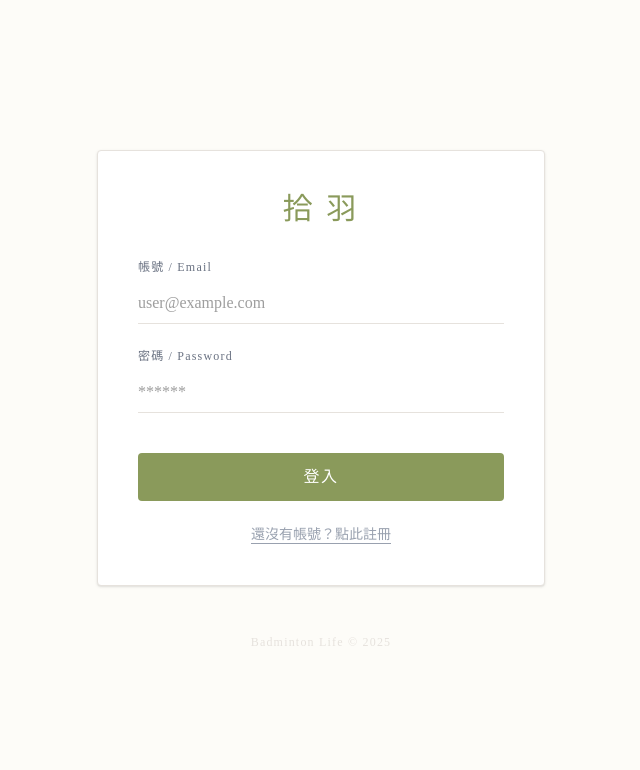
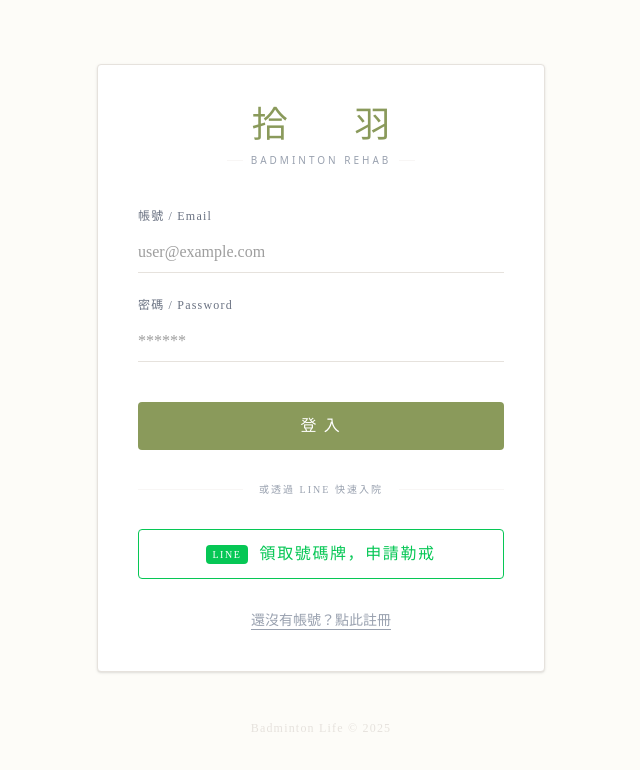
Before and after one commit to bonniEdo/badminton-page, a Next.js app: page / in a window 1280 px wide. Shown: the top 770 px of the page, without its empty margins (319-959 px from the left). Built offline with nearby package versions, Linux system fonts and the light colour scheme; no server answers.

Commit message:
update line redirect

```diff
--- /dev/null
+++ b/app/login-success/page.tsx
@@ -0,0 +1,55 @@
+"use client";
+import { useEffect, Suspense } from "react";
+import { useRouter, useSearchParams } from "next/navigation";
+
+function LoginSuccessContent() {
+  const router = useRouter();
+  const searchParams = useSearchParams();
+
+  useEffect(() => {
+    const token = searchParams.get("token");
+
+    if (token) {
+      // 1. 將 Token 存入 localStorage
+      localStorage.setItem("token", token);
+
+      // 2. 這裡可以視需求解碼 token 或直接導向
+      // 延遲 2 秒跳轉，讓球友看一眼霸氣的歡迎詞
+      const timer = setTimeout(() => {
+        router.push("/dashboard"); // 跳轉到你的主功能頁
+      }, 2000);
+
+      return () => clearTimeout(timer);
+    } else {
+      // 如果沒拿到 token，送回登入頁
+      router.push("/login");
+    }
+  }, [searchParams, router]);
+
+  return (
+    <main className="min-h-screen bg-paper flex flex-col items-center justify-center p-6 font-serif text-center">
+      <div className="animate-fade-in space-y-6">
+        <h1 className="text-4xl font-light tracking-[0.5em] text-sage">拾 羽</h1>
+
+        <div className="space-y-2">
+          <p className="text-xl text-ink">檢測到您的羽球成癮指數已超標。</p>
+          <p className="text-sm text-gray-400 italic">「 勒戒通道已開啟，即刻進入場地。 」</p>
+        </div>
+
+        {/* 簡單的加載動畫 */}
+        <div className="flex justify-center mt-8">
+          <div className="w-12 h-[1px] bg-sage animate-pulse"></div>
+        </div>
+      </div>
+    </main>
+  );
+}
+
+// Next.js 要求使用 useSearchParams 時必須包在 Suspense 裡
+export default function LoginSuccessPage() {
+  return (
+    <Suspense fallback={<div>Loading...</div>}>
+      <LoginSuccessContent />
+    </Suspense>
+  );
+}
--- a/app/page.tsx
+++ b/app/page.tsx
@@ -1,144 +1,133 @@
 "use client";
-import { useState, useEffect } from "react"; // 建議加上 useEffect
+import { useState } from "react";
 import { useRouter } from "next/navigation";
 
-// 保持在組件外面定義是 OK 的，但要確保 process 存在
 const isDev = process.env.NODE_ENV === 'development';
 const API_URL = process.env.NEXT_PUBLIC_API_URL || (isDev ? "http://localhost:3000" : "");
 
 export default function LoginPage() {
   const router = useRouter();
-
-  // 1. 狀態管理
-  const [isLogin, setIsLogin] = useState(true); // 預設為登入模式
-  // 新增 username 欄位
+  const [isLogin, setIsLogin] = useState(true);
   const [formData, setFormData] = useState({ username: "", email: "", password: "" });
 
   const handleChange = (e: React.ChangeEvent<HTMLInputElement>) => {
     setFormData({ ...formData, [e.target.name]: e.target.value });
   };
 
+  // --- 1. 新增：LINE 登入處理函式 ---
+  const handleLineLogin = async () => {
+    try {
+      const res = await fetch(`${API_URL}/api/user/line-auth`, {
+        // --- 加入以下這段 headers ---
+        headers: {
+          "ngrok-skip-browser-warning": "true",
+        },
+        // --------------------------
+      });
+
+      // 現在 res 拿到的才會是真正的 JSON，不會被 Ngrok 擋住
+      const data = await res.json();
+
+      if (data.url) {
+        window.location.href = data.url;
+      }
+    } catch (error) {
+      console.error("LINE Auth Error:", error);
+      alert("勒戒通道連線失敗");
+    }
+  };
+
   const handleAuth = async (e: React.FormEvent) => {
     e.preventDefault();
-
     const endpoint = isLogin ? "/api/user/login" : "/api/user/create";
-    console.log("正在請求的完整網址:", `${API_URL}${endpoint}`); // 加這行 debug
-
-
     try {
       const res = await fetch(`${API_URL}${endpoint}`, {
         method: "POST",
         headers: { "Content-Type": "application/json" },
         body: JSON.stringify(formData),
       });
-
       const data = await res.json();
-
-      if (res.ok) { // HTTP 狀態碼 200~299
+      if (res.ok) {
         if (isLogin) {
-          // --- 登入成功流程 ---
-          // 假設登入 API 有回傳 { token: "...", ... }
           localStorage.setItem("token", data.token);
-          // 也可以順便存使用者名稱
           localStorage.setItem("username", data.username || formData.email);
-
-          // alert("開打拉！");
           router.push("/dashboard");
-
         } else {
-          // --- 註冊成功流程 (對應你的 createUser) ---
-          // 因為你的後端註冊沒有回傳 Token，所以不能直接進系統
-          alert(data.message || "註冊成功！請重新登入");
-
-          // 1. 切換回登入模式
+          alert(data.message || "註冊成功！");
           setIsLogin(true);
-          // 2. 清空密碼，保留 email 方便使用者登入
-          setFormData(prev => ({ ...prev, password: "" }));
         }
-
       } else {
-        // --- 失敗流程 (例如：信箱已存在、密碼錯誤) ---
-        // 顯示後端回傳的 message (例如 "此信箱已被註冊")
         alert(data.message || "操作失敗");
       }
     } catch (error) {
-      console.error(error);
-      alert("連線錯誤，請確認後端有沒有開");
+      alert("連線錯誤");
     }
   };
 
   return (
     <main className="min-h-screen bg-paper text-ink flex flex-col items-center justify-center p-6 font-serif">
       <div className="w-full max-w-md border border-stone bg-white p-10 shadow-sm rounded-sm">
-        <h1 className="text-3xl font-light tracking-widest text-center mb-8 text-sage">
-          {isLogin ? "拾 羽" : "初 見"}
-        </h1>
+        <div className="flex flex-col items-center mb-10">
+          <h1 className="text-4xl font-light tracking-[0.8em] text-sage mr-[-0.8em] mb-2">
+            {isLogin ? "拾 羽" : "初 見"}
+          </h1>
+          <div className="flex items-center gap-2">
+            <span className="w-4 h-[1px] bg-stone/30"></span>
+            <span className="text-[10px] tracking-[0.3em] text-gray-400 uppercase font-sans">
+              {isLogin ? "Badminton Rehab" : "First Encounter"}
+            </span>
+            <span className="w-4 h-[1px] bg-stone/30"></span>
+          </div>
+        </div>
 
         <form onSubmit={handleAuth} className="space-y-6">
-
-          {/* 2. 新增使用者名稱輸入框 (只在註冊時顯示) */}
           {!isLogin && (
-            <div className="animate-fade-in">
+            <div>
               <label className="block text-xs tracking-widest mb-2 text-gray-500">暱稱 / Username</label>
-              <input
-                name="username" // 對應後端 req.body.username
-                type="text"
-                value={formData.username}
-                onChange={handleChange}
-                className="w-full border-b border-stone bg-transparent py-2 focus:outline-none focus:border-sage transition-colors"
-                placeholder="要叫你啥？"
-                required={!isLogin} // 註冊時必填
-              />
+              <input name="username" type="text" value={formData.username} onChange={handleChange} className="w-full border-b border-stone bg-transparent py-2 focus:outline-none focus:border-sage transition-colors" placeholder="要叫你啥？" required={!isLogin} />
             </div>
           )}
-
           <div>
             <label className="block text-xs tracking-widest mb-2 text-gray-500">帳號 / Email</label>
-            <input
-              name="email"
-              type="email" // 改成 email 類型可以有些基本驗證
-              value={formData.email}
-              onChange={handleChange}
-              className="w-full border-b border-stone bg-transparent py-2 focus:outline-none focus:border-sage transition-colors"
-              placeholder="user@example.com"
-              required
-            />
+            <input name="email" type="email" value={formData.email} onChange={handleChange} className="w-full border-b border-stone bg-transparent py-2 focus:outline-none focus:border-sage transition-colors" placeholder="user@example.com" required />
           </div>
           <div>
             <label className="block text-xs tracking-widest mb-2 text-gray-500">密碼 / Password</label>
-            <input
-              name="password"
-              type="password"
-              value={formData.password}
-              onChange={handleChange}
-              className="w-full border-b border-stone bg-transparent py-2 focus:outline-none focus:border-sage transition-colors"
-              placeholder="******"
-              required
-            />
+            <input name="password" type="password" value={formData.password} onChange={handleChange} className="w-full border-b border-stone bg-transparent py-2 focus:outline-none focus:border-sage transition-colors" placeholder="******" required />
           </div>
 
-          <button
-            type="submit"
-            className="w-full py-3 bg-sage text-white tracking-widest hover:bg-opacity-90 transition-all rounded-sm mt-4"
-          >
-            {isLogin ? "登入" : "註冊"}
+          <button type="submit" className="w-full py-3 bg-sage text-white tracking-widest hover:bg-opacity-90 transition-all rounded-sm mt-4">
+            {isLogin ? "登 入" : "註 冊"}
           </button>
         </form>
 
-        <div className="mt-6 text-center text-sm text-gray-400">
-          <button
-            onClick={() => {
-              setIsLogin(!isLogin);
-              // 切換時清空錯誤訊息或重置部分欄位是個好習慣，這裡先簡單處理
-              setFormData({ username: "", email: "", password: "" });
-            }}
-            className="hover:text-sage underline decoration-1 underline-offset-4"
-          >
+        {/* --- 2. 新增：明顯的 LINE 登入區塊 --- */}
+        <div className="relative my-8">
+          <div className="absolute inset-0 flex items-center">
+            <span className="w-full border-t border-stone opacity-30"></span>
+          </div>
+          <div className="relative flex justify-center text-[10px] uppercase">
+            <span className="bg-white px-4 text-gray-400 tracking-[0.2em]">或透過 LINE 快速入院</span>
+          </div>
+        </div>
+
+        <button
+          onClick={handleLineLogin}
+          className="w-full py-3 border border-[#06C755] text-[#06C755] font-medium tracking-widest hover:bg-[#06C755] hover:text-white transition-all duration-300 rounded-sm flex items-center justify-center gap-3 group"
+        >
+          {/* 這裡使用了簡單的文字代替圖片，你可以根據需求加入 LINE Logo */}
+          <span className="bg-[#06C755] text-white text-[10px] px-1.5 py-0.5 rounded-sm group-hover:bg-white group-hover:text-[#06C755] transition-colors">LINE</span>
+          領取號碼牌，申請勒戒
+        </button>
+        {/* ----------------------------------- */}
+
+        <div className="mt-8 text-center text-sm text-gray-400">
+          <button onClick={() => { setIsLogin(!isLogin); setFormData({ username: "", email: "", password: "" }); }} className="hover:text-sage underline decoration-1 underline-offset-4">
             {isLogin ? "還沒有帳號？點此註冊" : "已有帳號？點此登入"}
           </button>
         </div>
       </div>
-      <footer className="mt-12 text-xs text-stone tracking-widest">
+      <footer className="mt-12 text-xs text-stone tracking-widest text-gray-400">
         Badminton Life &copy; 2025
       </footer>
     </main>
```
